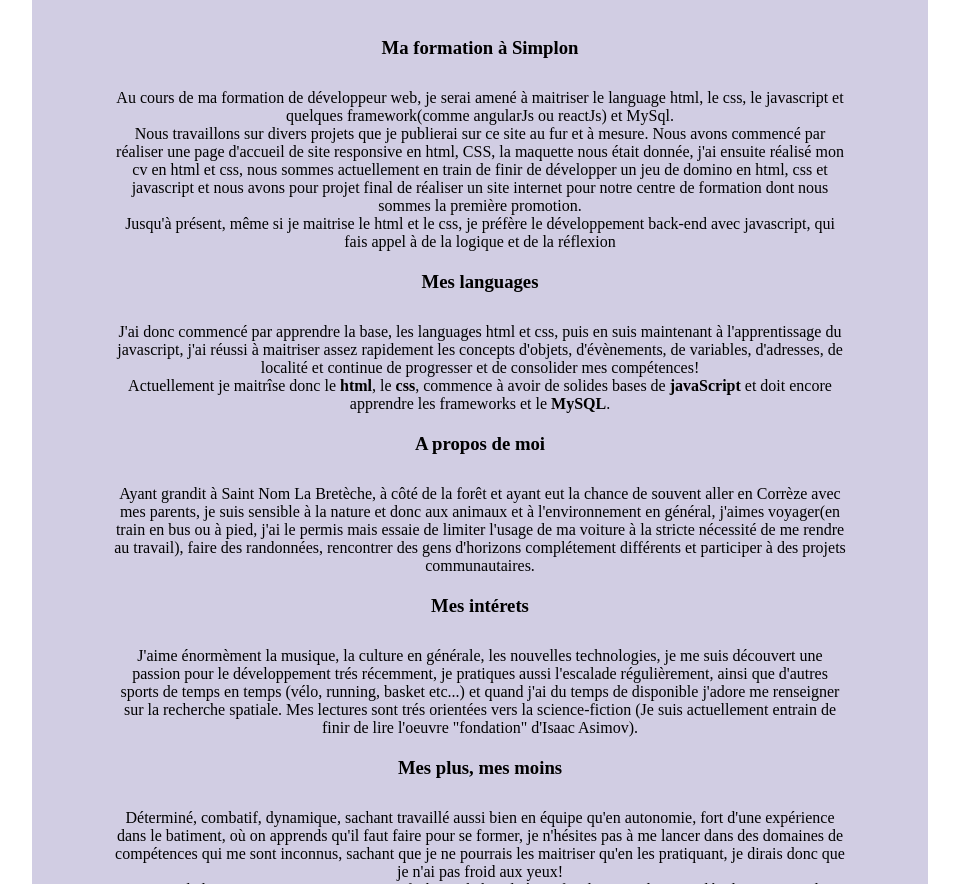
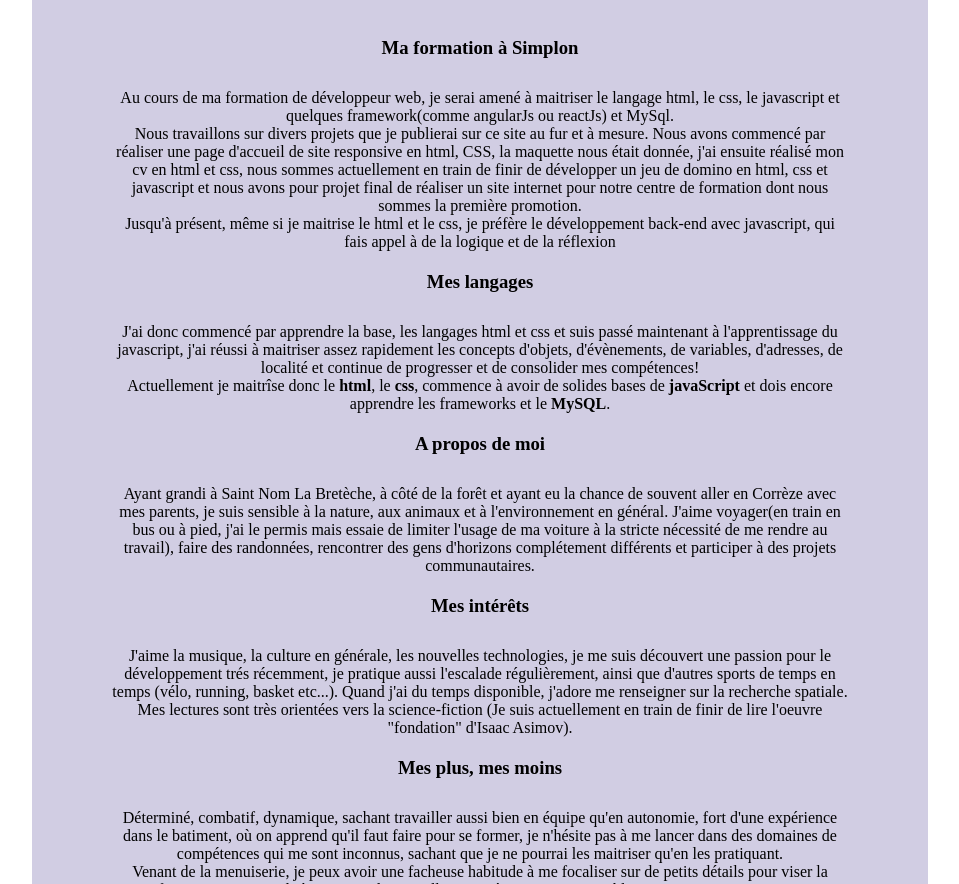
Before and after one commit to Thibtoy/Mon-Site-Web, a plain HTML site: page index.html in a window 1280 px wide. Shown: the part 68-952 px from the top of the page, without its empty margins (160-1119 px from the left). Drawn offline with Linux system fonts and the light colour scheme.

Commit message:
correction

```diff
--- a/index.html
+++ b/index.html
@@ -16,19 +16,19 @@
 		</ul>
 		<div id="présentation">
 			<h3>Ma formation à <strong>Simplon</strong></h3>
-			<p>Au cours de ma formation de développeur web, je serai amené à maitriser le language html, le css, le javascript et quelques framework(comme angularJs ou reactJs) et MySql.</p>
+			<p>Au cours de ma formation de développeur web, je serai amené à maitriser le langage html, le css, le javascript et quelques framework(comme angularJs ou reactJs) et MySql.</p>
 			<p>Nous travaillons sur divers projets que je publierai sur ce site au fur et à mesure. Nous avons commencé par réaliser une page d'accueil de site responsive en html, CSS, la maquette nous était donnée, j'ai ensuite réalisé mon cv en html et css, nous sommes actuellement en train de finir de développer un jeu de domino en html, css et javascript et nous avons pour projet final de réaliser un site internet pour notre centre de formation dont nous sommes la première promotion.</p>
 			<p>Jusqu'à présent, même si je maitrise le html et le css, je préfère le développement back-end avec javascript, qui fais appel à de la logique et de la réflexion</p>
-			<h3>Mes languages</h3>
-			<p>J'ai donc commencé par apprendre la base, les languages html et css, puis en suis maintenant à l'apprentissage du javascript, j'ai réussi à maitriser assez rapidement les concepts d'objets, d'évènements, de variables, d'adresses, de localité et continue de progresser et de consolider mes compétences!<p>
-			<p>Actuellement je maitrîse donc le <strong>html</strong>, le <strong>css</strong>, commence à avoir de solides bases de <strong>javaScript</strong> et doit encore apprendre les frameworks et le <strong>MySQL</strong>.</p>
+			<h3>Mes langages</h3>
+			<p>J'ai donc commencé par apprendre la base, les langages html et css et suis passé maintenant à l'apprentissage du javascript, j'ai réussi à maitriser assez rapidement les concepts d'objets, d'évènements, de variables, d'adresses, de localité et continue de progresser et de consolider mes compétences!<p>
+			<p>Actuellement je maitrîse donc le <strong>html</strong>, le <strong>css</strong>, commence à avoir de solides bases de <strong>javaScript</strong> et dois encore apprendre les frameworks et le <strong>MySQL</strong>.</p>
 			<h3>A propos de moi</h3>
-			<p>Ayant grandit à Saint Nom La Bretèche, à côté de la forêt et ayant eut la chance de souvent aller en Corrèze avec mes parents, je suis sensible à la nature 	et donc aux animaux et à l'environnement en général, j'aimes voyager(en train en bus ou à pied, j'ai le permis mais essaie de limiter l'usage de ma voiture à la stricte nécessité de me rendre au travail), faire des randonnées, rencontrer des gens d'horizons complétement différents et participer à des projets communautaires.</p>
-			<h3>Mes intérets</h3>
-			<p>J'aime énormèment la musique, la culture en générale, les nouvelles technologies, je me suis découvert une passion pour le développement trés récemment, je pratiques aussi l'escalade régulièrement, ainsi que d'autres sports de temps en temps (vélo, running, basket etc...) et quand j'ai du temps de disponible j'adore me renseigner sur la recherche spatiale. Mes lectures sont trés orientées vers la science-fiction (Je suis actuellement entrain de finir de lire l'oeuvre "fondation" d'Isaac Asimov).</p>
+			<p>Ayant grandi à Saint Nom La Bretèche, à côté de la forêt et ayant eu la chance de souvent aller en Corrèze avec mes parents, je suis sensible à la nature, aux animaux et à l'environnement en général. J'aime voyager(en train en bus ou à pied, j'ai le permis mais essaie de limiter l'usage de ma voiture à la stricte nécessité de me rendre au travail), faire des randonnées, rencontrer des gens d'horizons complétement différents et participer à des projets communautaires.</p>
+			<h3>Mes intérêts</h3>
+			<p>J'aime la musique, la culture en générale, les nouvelles technologies, je me suis découvert une passion pour le développement trés récemment, je pratique aussi l'escalade régulièrement, ainsi que d'autres sports de temps en temps (vélo, running, basket etc...). Quand j'ai du temps disponible, j'adore me renseigner sur la recherche spatiale. Mes lectures sont très orientées vers la science-fiction (Je suis actuellement en train de finir de lire l'oeuvre "fondation" d'Isaac Asimov).</p>
 			<h3>Mes plus, mes moins</h3>
-			<p>Déterminé, combatif, dynamique, sachant travaillé aussi bien en équipe qu'en autonomie, fort d'une expérience dans le batiment, où on apprends qu'il faut faire pour se former, je n'hésites pas à me lancer dans des domaines de compétences qui me sont inconnus, sachant que je ne pourrais les maitriser qu'en les pratiquant, je dirais donc que je n'ai pas froid aux yeux!</p>
-			<p>Venant de la menuiserie, je peut avoir une facheuse habitude à me focaliser sur de petits détails pour viser la perfection, mais le mieux est l'ennemi du bien! J'ai une bonne compréhension en général mais tant qu'un concept me reste flou je ne peut l'intégrer, aussi je suis rapide à maitriser de nouvelles compétences mais peut bloquer un certains temps sur une minorité d'entre elles tant que je ne les comprends pas (bien que je finisses toujours par comprendre!)</p>
+			<p>Déterminé, combatif, dynamique, sachant travailler aussi bien en équipe qu'en autonomie, fort d'une expérience dans le batiment, où on apprend qu'il faut faire pour se former, je n'hésite pas à me lancer dans des domaines de compétences qui me sont inconnus, sachant que je ne pourrai les maitriser qu'en les pratiquant.</p>
+			<p>Venant de la menuiserie, je peux avoir une facheuse habitude à me focaliser sur de petits détails pour viser la perfection. Je suis rapide à maitriser de nouvelles compétences mais peux bloquer un certain temps sur une minorité d'entre elles tant que je ne les comprends pas parfaitement(bien que je finisse toujours par comprendre!)</p>
 		</div>
 		<div id="footer">
 			<p><strong>Cabanes</strong> <strong>Thibault</strong>-<strong>Développeur</strong> Web Junior-cabanes.thibault@gmail.com-06 70 04 19 95</p>
```
